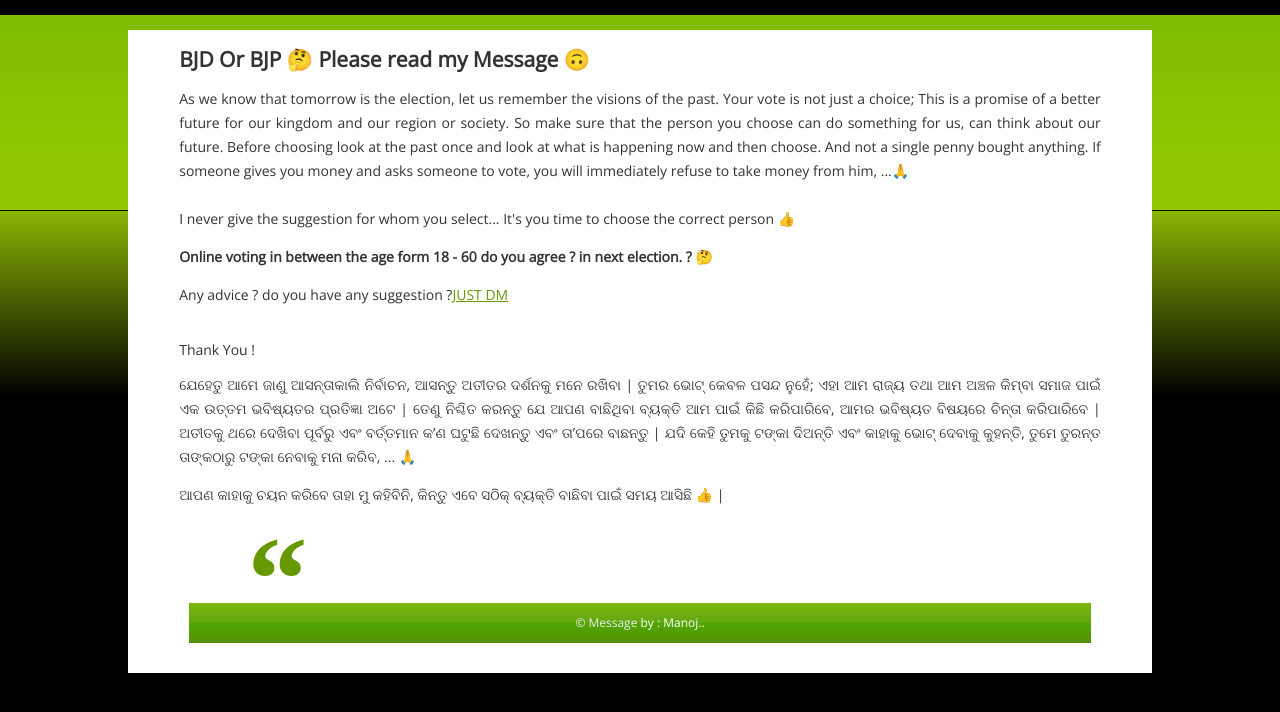
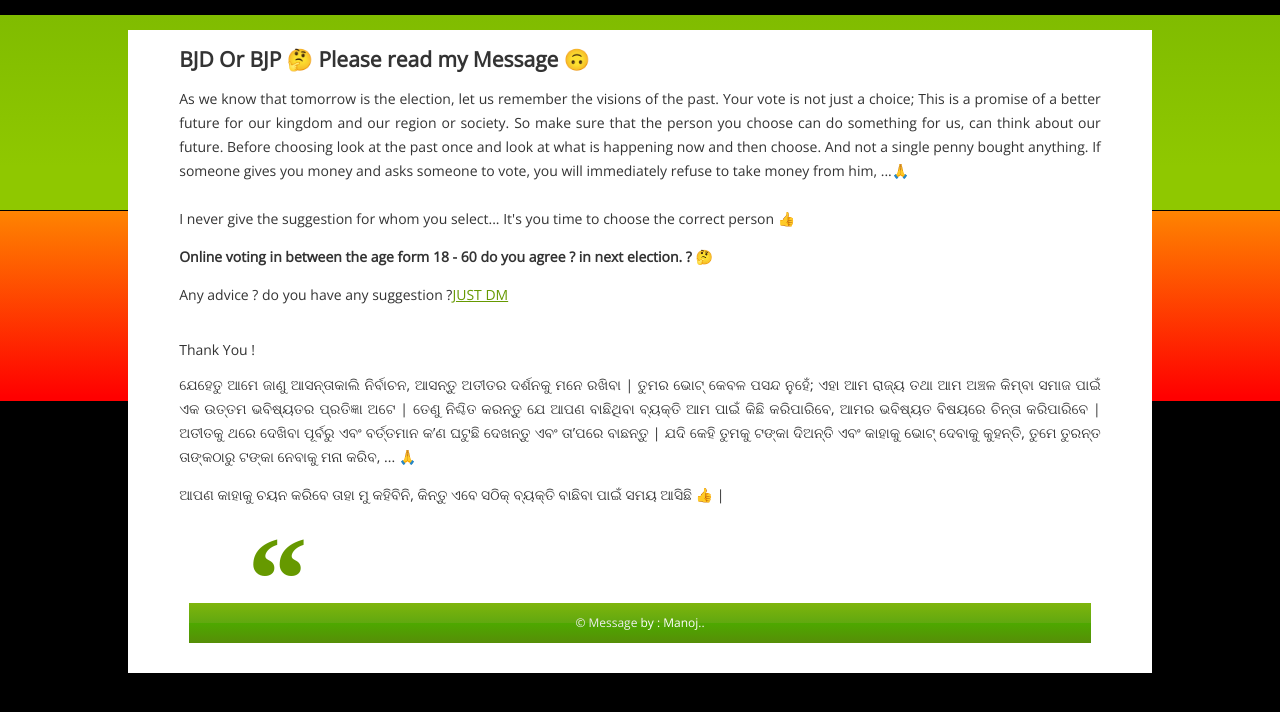
Before and after one commit to manoranjan7142/msg-for-vote, a plain HTML site: page index.html in a window 1280 px wide. Drawn offline with nearby package versions, Linux system fonts and the light colour scheme.

Commit message:
color change

```diff
--- a/new.css
+++ b/new.css
@@ -65,9 +65,9 @@ top:15px; left:0; right:0;
 
 #pseudo-wrap2 {
 background: #88b503;
-background: -moz-linear-gradient(top,  #88b503 0%, #000000 98%);
-background: -webkit-linear-gradient(top,  #88b503 0%,#000000 98%);
-background: linear-gradient(to bottom,  #88b503 0%,#000000 98%);
+background: -moz-linear-gradient(top,  #88b503 0%, #f74a00 98%);
+background: -webkit-linear-gradient(top,  #88b503 0%,#ff7701 98%);
+background: linear-gradient(to bottom,  #fe8401 0%,#ff0000 98%);
 filter: progid:DXImageTransform.Microsoft.gradient( startColorstr='#88b503', endColorstr='#000000',GradientType=0 );
 height: 190px;
 margin:0;
@@ -146,7 +146,7 @@ ul#menu li a {
 
 ul#menu li a:hover,ul#menu li a.current
 {	background-color:#fff;
-	color:#000;	}
+	color:#f18e04;	}
 
 /* Content */
 #content
```
